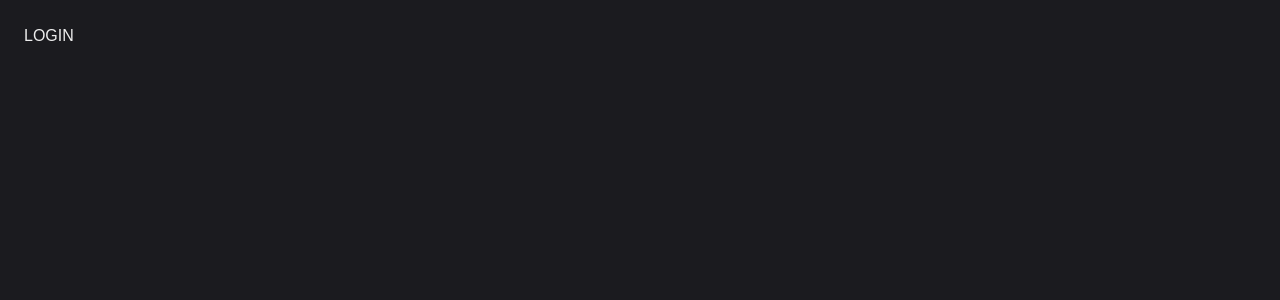
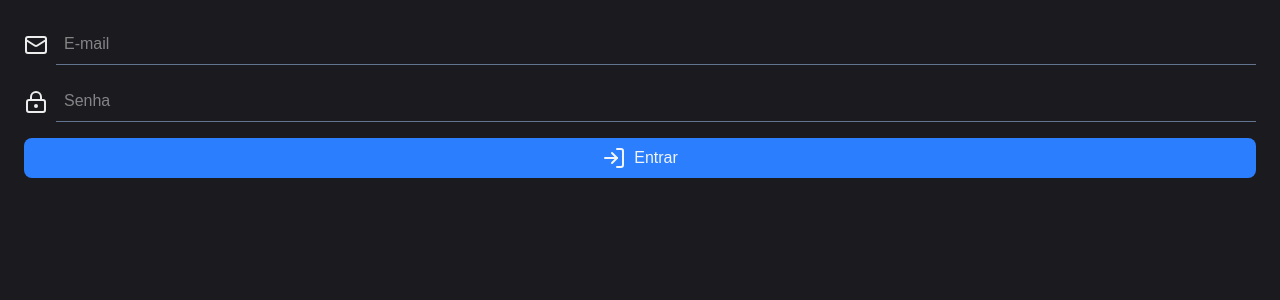
Before and after one commit to Gabrielst27/gtasks-site, a Next.js app: page /auth/login in a window 1280 px wide. Shown: the top 300 px of the page. Built offline with nearby package versions, Linux system fonts and the light colour scheme.

Commit message:
feat: create login form

```diff
--- a/src/app/(auth)/auth/login/page.tsx
+++ b/src/app/(auth)/auth/login/page.tsx
@@ -1,3 +1,9 @@
+import { LoginForm } from '@/components/auth/LoginForm';
+
 export default function LoginPage() {
-  return <div>LOGIN</div>;
+  return (
+    <section>
+      <LoginForm />
+    </section>
+  );
 }
--- /dev/null
+++ b/src/components/Button/index.tsx
@@ -0,0 +1,54 @@
+'use client';
+
+import clsx from 'clsx';
+import { LucideIcon } from 'lucide-react';
+
+type ButtonProps = {
+  text?: string;
+  icon?: LucideIcon;
+  variant?: 'default' | 'ghost' | 'danger' | 'icon';
+} & React.ComponentProps<'button'>;
+
+export function Button({
+  text,
+  icon: Icon,
+  variant = 'default',
+  className,
+  ...props
+}: ButtonProps) {
+  const buttonVariants = {
+    default: clsx(
+      'bg-blue-500 text-slate-100',
+      'py-2 px-8 rounded-lg',
+      'cursor-pointer',
+    ),
+    ghost: clsx(
+      'bg-slate-300 text-slate-900',
+      'py-2 px-8 rounded-lg',
+      'cursor-pointer',
+    ),
+    danger: clsx(
+      'bg-red-400 text-slate-100',
+      'py-2 px-8 rounded-lg',
+      'cursor-pointer',
+    ),
+    icon: clsx('text-slate-100', 'p-0 rounded-lg', 'cursor-pointer'),
+  };
+  const classes = clsx(
+    buttonVariants[variant],
+    'disabled:bg-slate-200',
+    'disabled:text-slate-400',
+    'disabled:cursor-not-allowed',
+    'flex items-center justify-center',
+    className,
+  );
+  return (
+    <button
+      className={clsx('flex items-center gap-2', `${classes}`)}
+      {...props}
+    >
+      {Icon && <Icon>{text}</Icon>}
+      {text}
+    </button>
+  );
+}
--- a/src/components/InputText/index.tsx
+++ b/src/components/InputText/index.tsx
@@ -1,16 +1,19 @@
 'use client';
 
 import clsx from 'clsx';
+import { LucideIcon } from 'lucide-react';
 import { useId } from 'react';
 
 type InputTextProps = {
   labeltext?: string;
   labelPosition?: 'top' | 'left';
   maxLength: number;
+  icon?: LucideIcon;
 } & React.ComponentProps<'input'>;
 
 export function InputText({
-  labelPosition: labelPosition = 'top',
+  icon: Icon,
+  labelPosition = 'top',
   className,
   ...props
 }: InputTextProps) {
@@ -38,7 +41,9 @@ export function InputText({
       );
 
   return (
-    <div className={containerClasses}>
+    <div className="flex items-center gap-2">
+      {Icon && <Icon />}
+      <div className={clsx('flex-1', `${containerClasses}`)}>
         {props.labeltext && (
           <label className={labelClasses} htmlFor={inputId}>
             {props.labeltext}
@@ -46,5 +51,6 @@ export function InputText({
         )}
         <input id={inputId} {...props} className={inputClasses} />
       </div>
+    </div>
   );
 }
--- /dev/null
+++ b/src/components/auth/LoginForm/index.tsx
@@ -0,0 +1,31 @@
+'use client';
+
+import { Button } from '@/components/Button';
+import { InputText } from '@/components/InputText';
+import { LockKeyhole, LogIn, Mail } from 'lucide-react';
+
+export function LoginForm() {
+  return (
+    <form className="flex flex-col gap-4" action="">
+      <InputText
+        name="email"
+        type="text"
+        aria-label="Entrada para o email do usuário"
+        placeholder="E-mail"
+        icon={Mail}
+        minLength={3}
+        maxLength={64}
+      ></InputText>
+      <InputText
+        name="password"
+        type="password"
+        aria-label="Entrada para a senha do usuário"
+        placeholder="Senha"
+        icon={LockKeyhole}
+        minLength={3}
+        maxLength={64}
+      ></InputText>
+      <Button icon={LogIn} text="Entrar" />
+    </form>
+  );
+}
```
Lines whose indentation alone changed are shown as unchanged.
